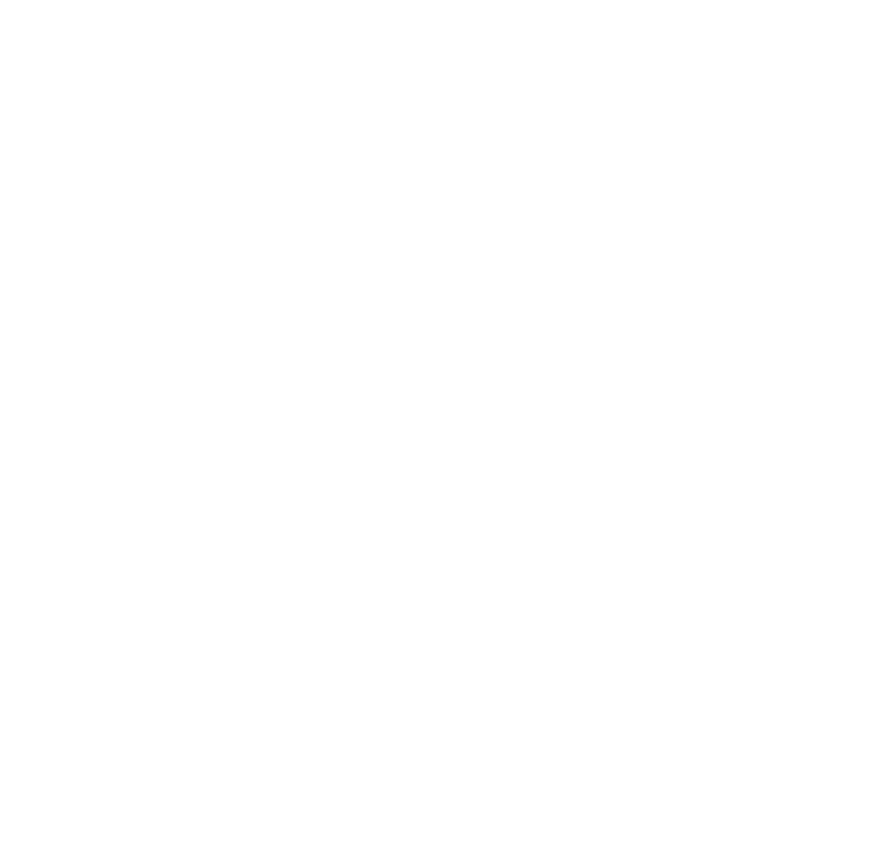
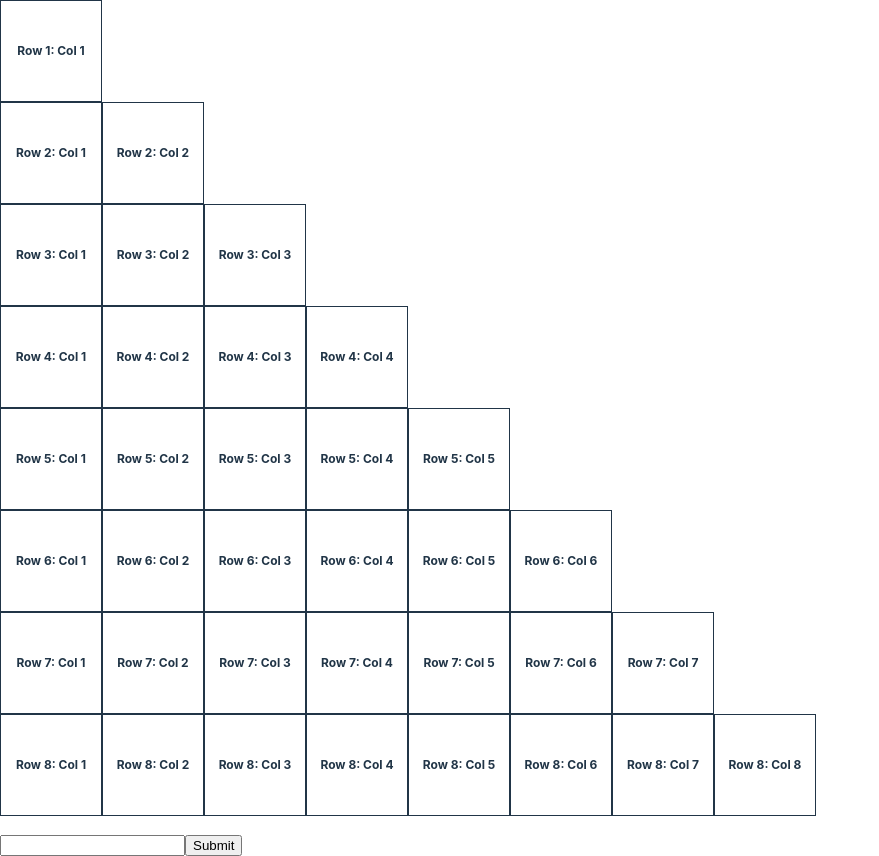
Before and after one commit to dwskme/rankIt, a React (Vite) app: page / in a window 1280 px wide. Shown: the whole page, without its empty margins (0-879 px from the left). Before the commit the page ends 800 px from the top, so only its background shows below. Built offline with nearby package versions, Linux system fonts and the light colour scheme.

Commit message:
feat(WIP): react-hook-form

```diff
--- a/package.json
+++ b/package.json
@@ -10,11 +10,10 @@
     "preview": "vite preview"
   },
   "dependencies": {
-    "@tanstack/react-form": "^0.16.0",
-    "@tanstack/zod-form-adapter": "^0.16.0",
     "react": "^18.2.0",
     "react-dom": "^18.2.0",
-    "zod": "^3.22.4"
+    "react-hook-form": "^7.51.1",
+    "styled-components": "^6.1.8"
   },
   "devDependencies": {
     "@types/react": "^18.2.64",
--- a/src/App.tsx
+++ b/src/App.tsx
@@ -1,9 +1,12 @@
 import React from 'react';
 import DynamicGrid from './components/DynamicGrid';
+import { TaskForm } from './components/TaskForm';
 
 const App: React.FC = () => {
   return (
     <div>
+      <DynamicGrid rows={8} columns={8} />
+      <TaskForm />
     </div>
   );
 };
--- /dev/null
+++ b/src/components/TaskForm.css
@@ -0,0 +1,17 @@
+
+.task-list {
+  list-style: none;
+  padding: 0;
+}
+
+.task-item {
+  margin-bottom: 5px;
+}
+
+.task-input {
+  margin-bottom: 10px;
+}
+
+.error-message {
+  color: red;
+}
--- /dev/null
+++ b/src/components/TaskForm.tsx
@@ -0,0 +1,78 @@
+import { useState } from "react";
+import { useForm, SubmitHandler } from "react-hook-form";
+
+type Inputs = {
+  Task: string;
+};
+
+export function TaskForm() {
+  const {
+    register,
+    handleSubmit,
+    setValue,
+    formState: { errors },
+  } = useForm<Inputs>({
+    defaultValues: {
+      Task: "",
+    },
+  });
+
+  const [tasks, setTasks] = useState<string[]>([]);
+
+  const onSubmit: SubmitHandler<Inputs> = (data) => {
+    console.log(data);
+    setTasks((prevTasks) => [...prevTasks, data.Task]);
+    setValue("Task", "");
+  };
+
+  const handleKeyDown = (e: React.KeyboardEvent<HTMLInputElement>) => {
+    if (e.key === "Enter") {
+      const task = e.currentTarget.value.trim();
+      if (task) {
+        onSubmit({ Task: task });
+        e.currentTarget.value = "";
+      }
+      e.preventDefault();
+    }
+  };
+
+  const removeTask = (index: number) => {
+    setTasks((prevTasks) => prevTasks.filter((_, i) => i !== index));
+  };
+
+  return (
+    <>
+      <form onSubmit={handleSubmit(onSubmit)}>
+        <ul>
+          {tasks.map((task, index) => (
+            <li key={index}>
+              {task}
+              <span onClick={() => removeTask(index)} style={{ cursor: "pointer" }}>
+                &#10005;
+              </span>
+            </li>
+          ))}
+        </ul>
+        <input
+          {...register("Task", {
+            required: true,
+            max: 80,
+            min: 4,
+            maxLength: 80,
+          })}
+          onKeyDown={handleKeyDown}
+        />
+        {errors.Task && errors.Task.type === "required" && (
+          <span>This field is required</span>
+        )}
+        {errors.Task && errors.Task.type === "min" && (
+          <span>Task must be at least 4 characters long</span>
+        )}
+        {errors.Task && errors.Task.type === "max" && (
+          <span>Task cannot be longer than 80 characters</span>
+        )}
+        <input type="submit" />
+      </form>
+    </>
+  );
+}
```
Also changed, not shown: 1 other file (tests, documents, lock files or other folders).
